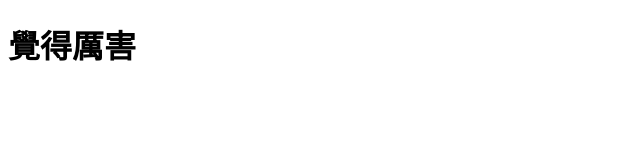
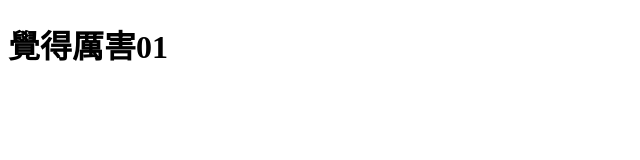
Before and after one commit to mau-hsieh/self, a plain HTML site: page index.html in a window 1280 px wide. Shown: the full height of the page, 0-640 px from the left. Drawn offline with Linux system fonts and the light colour scheme.

Commit message:
Update index.html

```diff
--- a/index.html
+++ b/index.html
@@ -5,6 +5,6 @@
     <title>你好，GitHub</title>
   </head>
   <body>
-    <h1>覺得厲害</h1>
+    <h1>覺得厲害01</h1>
   </body>
 </html>
```
